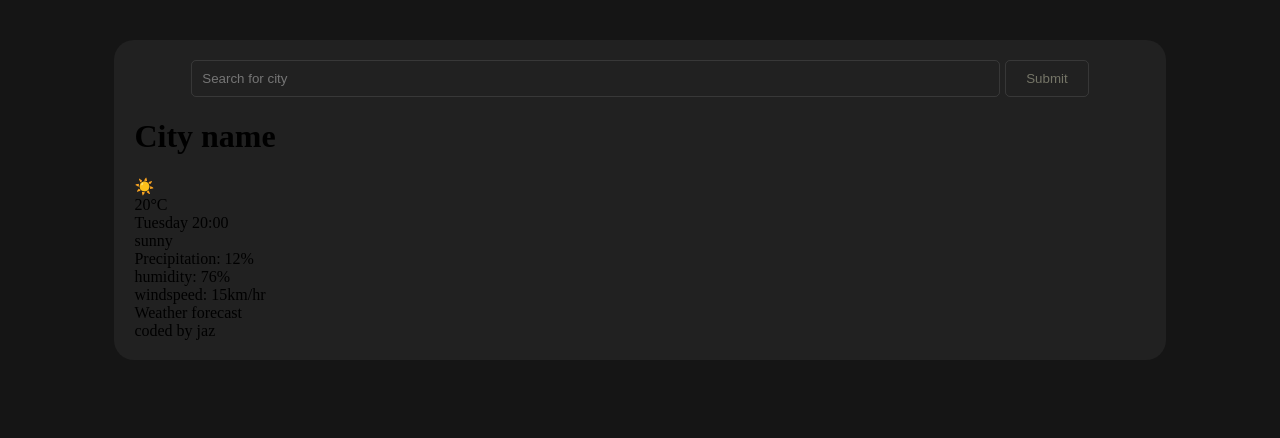
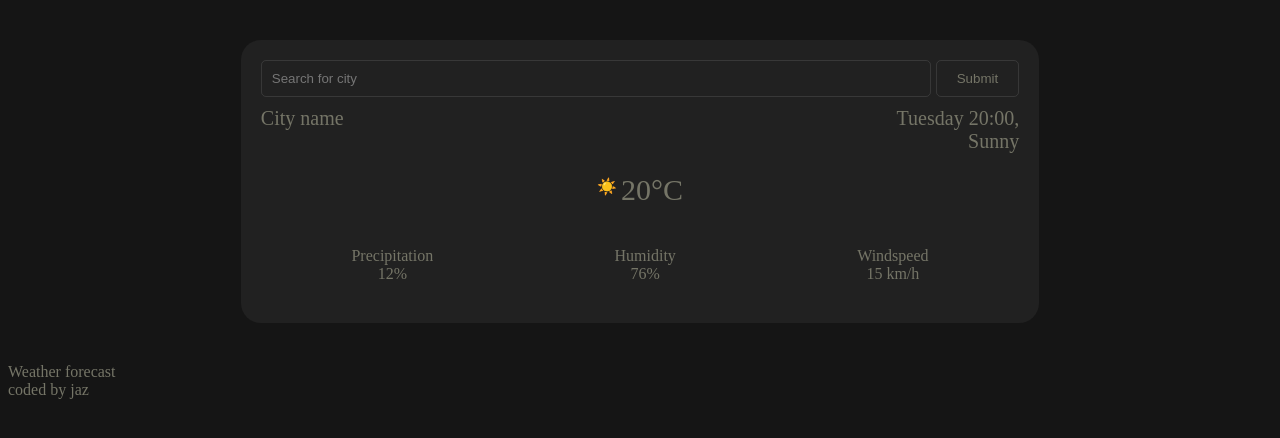
Before and after one commit to Jaz-spec/Weather-app2, a plain HTML site: page index.html in a window 1280 px wide. Drawn offline with Linux system fonts and the light colour scheme.

Commit message:
Added CSS for weather details
Spaced all of the elements to make the site easy to view.

```diff
--- a/index.html
+++ b/index.html
@@ -20,19 +20,23 @@
         </form>
       </header>
       <main>
-        <h1>City name</h1>
-        <div class="icon">☀️</div>
-        <div class="temperature">20°C</div>
-        <div class="time">Tuesday 20:00</div>
+        <div class="primary-details">
+          <div class="city">City name</div>
+          <div class="time">Tuesday 20:00,</div>
+        </div>
+        <div class="weather">Sunny</div>
+        <div class="temperature-block">
+          <span class="icon">☀️</span>
+          <span class="temperature">20°C</span>
+        </div>
         <div class="weather-conditions">
-          <div class="weather">sunny</div>
-          <div class="Precipitation">Precipitation: 12%</div>
-          <div class="humidity">humidity: 76%</div>
-          <div class="windspeed">windspeed: 15km/hr</div>
+          <div class="Precipitation">Precipitation<br />12%</div>
+          <div class="humidity">Humidity<br />76%</div>
+          <div class="windspeed">Windspeed<br />15 km/h</div>
         </div>
-        <div class="forecast">Weather forecast</div>
       </main>
-      <footer>coded by jaz</footer>
     </div>
+    <div class="forecast">Weather forecast</div>
+    <footer>coded by jaz</footer>
   </body>
 </html>
--- a/src/style.css
+++ b/src/style.css
@@ -1,5 +1,6 @@
 body {
   background-color: rgb(21, 21, 21);
+  color: rgb(117, 117, 103);
 }
 
 .container {
@@ -7,7 +8,7 @@ body {
   margin: 40px auto;
   padding: 20px;
   background-color: rgba(255, 255, 255, 0.05);
-  max-width: 80%;
+  max-width: 60%;
   border-radius: 20px;
 }
 
@@ -20,7 +21,7 @@ form {
   background-color: transparent;
   border: solid, 1px, rgba(255, 255, 255, 0.1);
   border-radius: 5px;
-  width: 80%;
+  width: 100%;
   padding: 10px;
 }
 
@@ -32,3 +33,36 @@ form {
   margin-left: 5px;
   padding: 10px 20px 10px 20px;
 }
+
+.primary-details {
+  display: flex;
+  justify-content: space-between;
+  font-size: 20px;
+  margin-top: 10px;
+}
+
+.weather {
+  text-align: right;
+  font-size: 20px;
+}
+
+.temperature-block {
+  text-align: center;
+  padding: 20px;
+}
+
+.temperature {
+  font-size: 30px;
+}
+
+.icon {
+  position: relative;
+  bottom: 8px;
+}
+
+.weather-conditions {
+  display: flex;
+  justify-content: space-around;
+  margin: 20px 0;
+  text-align: center;
+}
```
